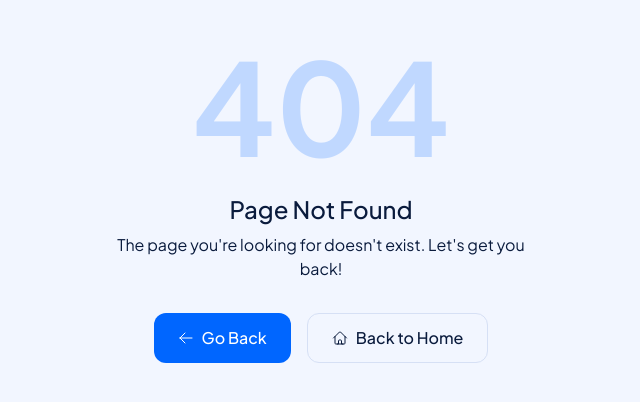
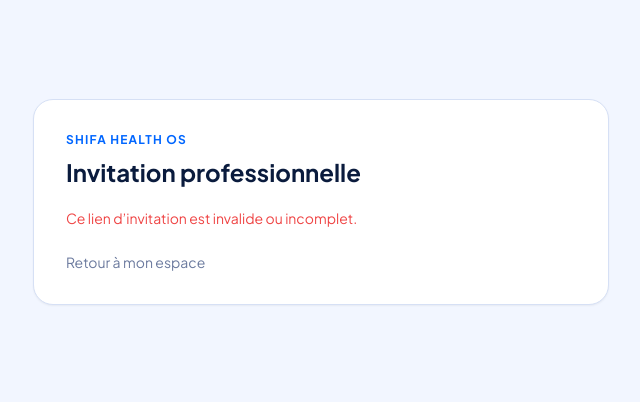
Before and after one commit to mohaelmi86-debug/shifa, a Next.js app: page /accept-professional-invitation in a window 1280 px wide. Before the commit this address had no page. Shown: the part 198-600 px from the top of the page, without its empty margins (319-959 px from the left). Built offline with nearby package versions, Linux system fonts and the light colour scheme.

Commit message:
feat(auth): add professional invitation acceptance route

```diff
--- /dev/null
+++ b/src/app/accept-professional-invitation/page.tsx
@@ -0,0 +1,5 @@
+import AcceptProfessionalInvitationContent from './components/AcceptProfessionalInvitationContent';
+
+export default function AcceptProfessionalInvitationPage() {
+  return <AcceptProfessionalInvitationContent />;
+}
```
